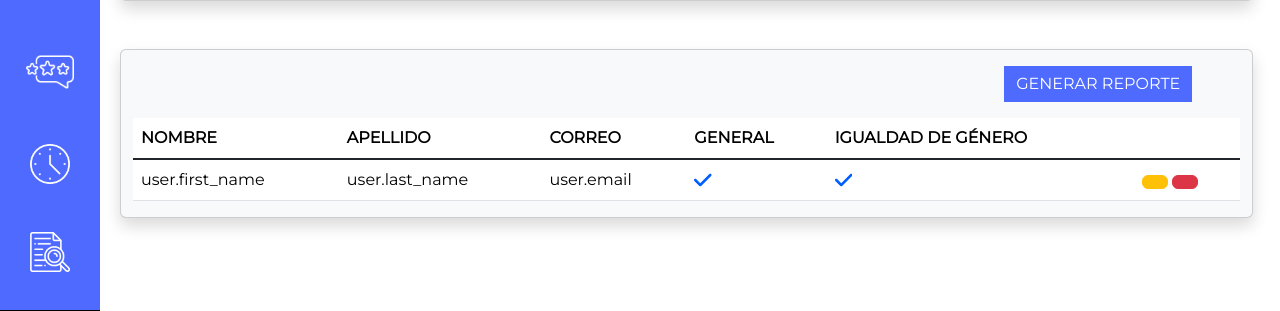
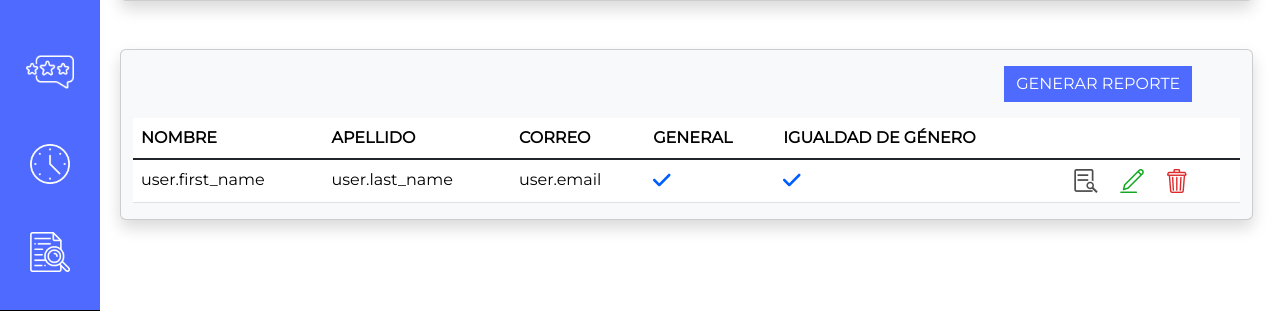
Before and after one commit to Zharen03/SCA-ITESCA, a Django app: page /sca/show_user in a window 1280 px wide. Shown: the part 489-800 px from the top of the page. Run offline with Django 4.2, Linux system fonts and the light colour scheme.

Commit message:
feature: show users corrections

```diff
--- a/sca_itesca/scaItescaApp/static/CSS/general.css
+++ b/sca_itesca/scaItescaApp/static/CSS/general.css
@@ -18,6 +18,28 @@ h3 {
     color: #4D4D4D;
 }
 
+/*BOTÓN GENÉRICO VER DETALLES*/
+#button_ver_detalles{
+    background: none;
+    border: 0;
+    color: inherit;
+}
+
+/*BOTÓN GENÉRICO EDITAR*/
+#button_editar{
+    background: none;
+    border: 0;
+    color: inherit;
+    margin-left: 4%;
+}
+
+/*BOTÓN GENÉRICO ELIMINAR*/
+#button_eliminar{
+    background: none;
+    border: 0;
+    color: inherit;
+    margin-left: 4%;
+}
 
 /*BOTÓN GENÉRICO AZUL*/
 
--- a/sca_itesca/scaItescaApp/templates/show_users.html
+++ b/sca_itesca/scaItescaApp/templates/show_users.html
@@ -137,8 +137,9 @@
             </svg>
           </td>
           <td>
-            <button type="button" class="btn btn-warning mt-1"> </button>
-            <button type="button" class="btn btn-danger ms-auto py-auto mt-1"> </button>
+            <button type="button" name="button_ver_detalles" id="button_ver_detalles"><img src="..\static\Images\ver-detalles.png" width="24px" height="24px" alt="Inicio"></button>
+            <button type="button" name="button_editar" id="button_editar"><img src="..\static\Images\editar.png" width="24px" height="24px" alt="Inicio"></button>
+            <button type="button" name="button_eliminar" id="button_eliminar"><img src="..\static\Images\eliminar.png" width="24px" height="24px" alt="Inicio"></button>
           </td>
         </tr>
         {%for user in users_list%}
```
Also changed, not shown: sca_itesca/scaItescaApp/static/Images/editar.png (added), sca_itesca/scaItescaApp/static/Images/eliminar.png (added), sca_itesca/scaItescaApp/static/Images/ver-detalles.png (added).
